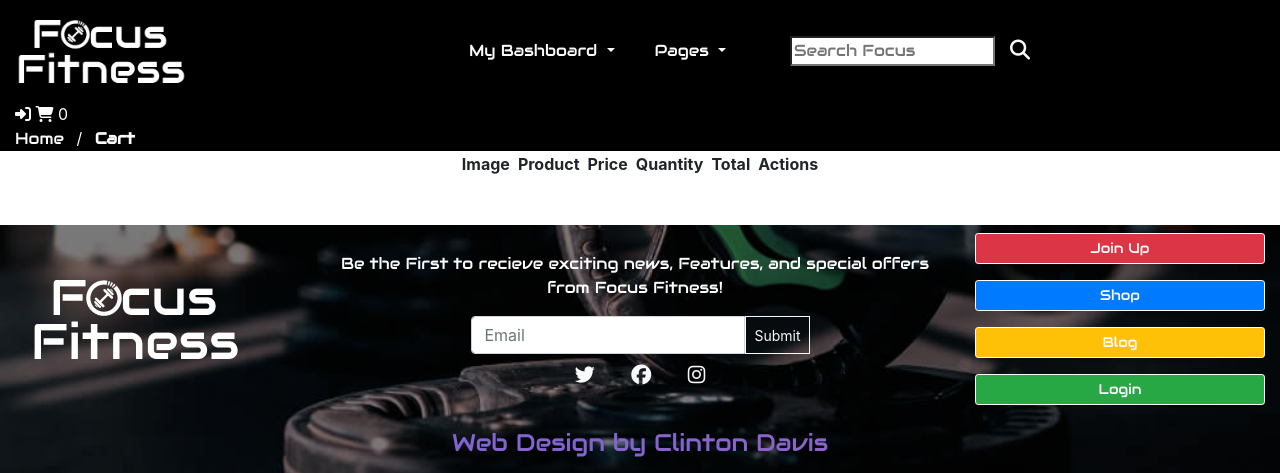
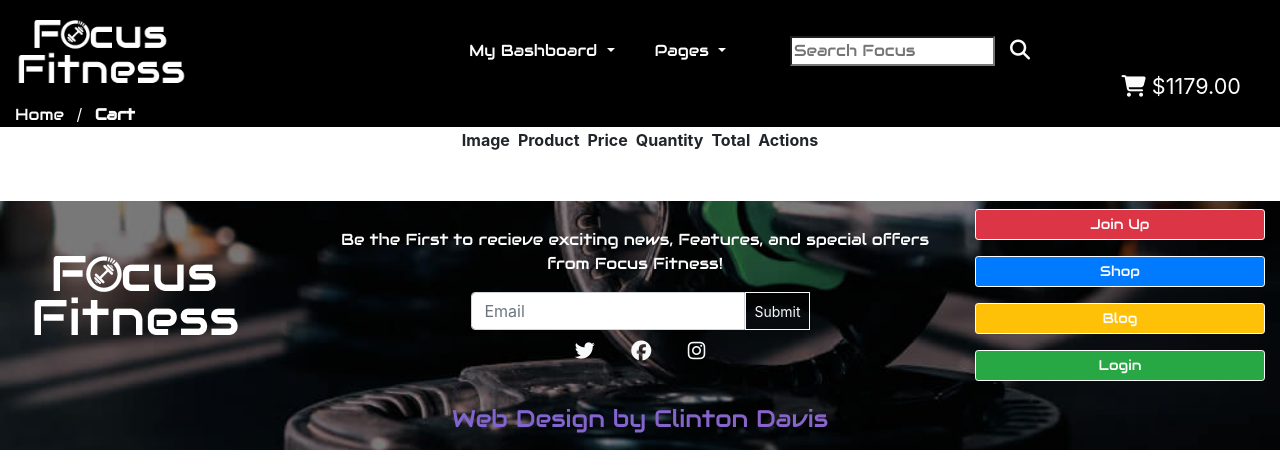
Before and after one commit to Clinton-Davis/focus_fitness, a Django app: page /cart/ in a window 1280 px wide. Shown: the top 473 px of the page. Run offline with Django 3.2, Linux system fonts and the light colour scheme; data comes from the database, SQL or seed files in the repository; data that the repository does not hold is empty; some libraries are stand-ins or nearby versions.

Commit message:
added cart logo and Posistioning

```diff
--- a/static/css/style.css
+++ b/static/css/style.css
@@ -119,12 +119,13 @@ p {
   }
 }
 
-/* .message {
+#cart {
   position: absolute;
-  top: 10rem;
-  left: 0px;
-  z-index: 1999999;
-} */
+  top: -2rem;
+  right: 15px;
+  z-index: 9999999;
+  font-size: 1.35rem;
+}
 
 
 /* TopNav*/
--- a/templates/base.html
+++ b/templates/base.html
@@ -81,20 +81,19 @@
     </nav>
     <div class="container-fluid bg-black">
         <div class="row ">
-            <div class="col-md-12 mb-0">
-                {% if request.user.is_authenticated %}
-                <a href="/"><span><i class="fas fa-user  text-wht"></i></span></a>
-                {% else %}
-                <a href="/"><span><i class="fas fa-sign-in-alt  text-wht"></i></span></a>
-                {% endif %}
-                <a href="{% url 'cart:summary' %}" class="site-cart ">
-                    <span><i class="fas fa-shopping-cart  text-wht"></i></span>
-                    <span class="count  text-wht">0</span>
-                </a>
+            <div class="col-md-12 mb-0  text-right">
+
+                <div id="cart" class="mr-md-4">
+                    <a href="{% url 'cart:summary' %}" class="site-cart">
+                        <span><i class="fas fa-shopping-cart  text-wht"></i></span>
+                        <span class="count  text-wht">$1179.00</span>
+                    </a>
+                </div>
 
             </div>
         </div>
     </div>
+
     <div class="message aw text-wht">
         {% if messages %}
         {% for message in messages %}
```
